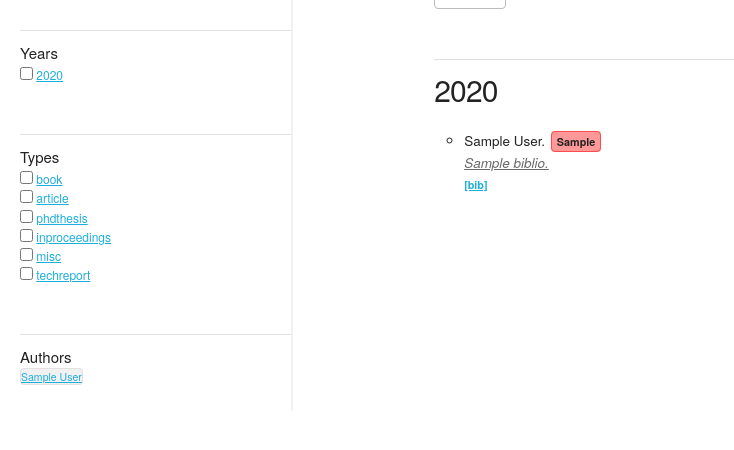
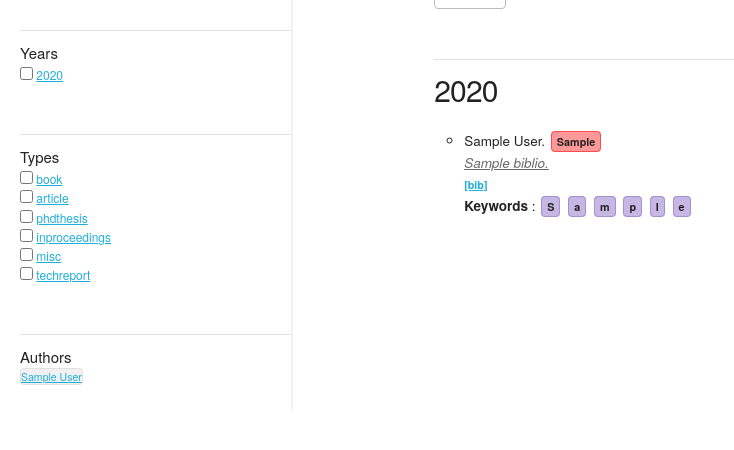
Before and after one commit to frapac/bibtex-browser, a Flask app: page /biblio in a window 1280 px wide. Shown: the part 180-630 px from the top of the page, without its empty margins (0-734 px from the left). Run offline with Flask 2, Linux system fonts and the light colour scheme; a user stored in the database is signed in; tables that the repository leaves empty hold one stand-in row (values such as "Sample post").

Commit message:
[FIX] Modification of articles data

```diff
--- a/apps/views.py
+++ b/apps/views.py
@@ -121,27 +121,23 @@ def add_entry():
 def update_entry():
     """Add a new entry to the bibliography."""
     form = BiblioForm()
+    article_name = request.environ["HTTP_REFERER"].split(":")[-1]
     if form.validate_on_submit():
-        con = sqlite3.connect(DB_NAME)
-        with con:
-            cur = con.cursor()
-            # TODO: factorize this code
-            cur.execute("UPDATE Biblio SET (?, ?, ?, ?, ?, ?, ?, ?, ?, ?, ?, ?) WHERE ID=?",
-                    [form.typ.data,
-                        "temp",
-                        form.author.data,
-                        form.title.data,
-                        form.year.data,
-                        "",
-                        "",
-                        form.journal.data,
-                        "",
-                        "",
-                        "",
-                        ""])
-        con.commit()
-
-        return redirect("/biblio")
+        article = BiblioEntry.query.filter_by(ID=form.ID.data).first()
+        print(article.keywords)
+        article.ID = form.ID.data
+        article.ENTRYTYPE = form.typ.data
+        article.authors = form.author.data
+        article.title = form.title.data
+        article.year = form.year.data
+        article.journal = form.journal.data
+        article.school = form.school.data
+        # article.pdf = form.ID.data
+        article.url = form.url.data
+        article.keywords = form.keywords.data
+        db.session.add(article)
+        db.session.commit()
+        return redirect("/biblio/article:" + article_name)
     return redirect("/biblio")
 
 
@@ -173,7 +169,7 @@ def display_article(idx):
     """Return bibtex entry with id *idx*."""
     bibdat = requests_db("SELECT * FROM Biblio WHERE ID=='{}'".format(idx))
 
-    keyword = bibdat[0].get("keyword", "").split(",")
+    keyword = bibdat[0].get("keywords", "").split(",")
 
     posts = Post.query.filter_by(article=idx).all()
     dposts = []
@@ -182,6 +178,7 @@ def display_article(idx):
     for p in posts:
         date = datetime.datetime.fromtimestamp(p.time).strftime("%d-%m-%Y")
         dposts.append({"author": p.author, "message": p.message, "date": date})
+
     templateVars = {
             "license_info": "Distributed under MIT license.",
             "title": "Article",
@@ -356,7 +353,7 @@ def format_bibdatabase(bib_database, year_filter=None,
 
         # process keywords:
         try:
-            bib["keyword"] = bib["keyword"].split(";")
+            bib["keywords"] = bib.get("keyword", None).split(";")
         except:
             pass
 
@@ -370,6 +367,7 @@ def format_bibdatabase(bib_database, year_filter=None,
 
     return templateVars
 
+
 @lm.user_loader
 def load_user(id):
     return User.query.get(int(id))
--- a/templates/references.html
+++ b/templates/references.html
@@ -12,7 +12,7 @@
 
       <hr/ class="ref">
       <ul  class="navlist" style="list-style-type: none;">
-		   Years
+           Years
         {% for y in years%}
          <li class="li-filter">
            <input type="checkbox" name="years" value="{{y}}" class="checkyear" {%if y in checked%} checked {% endif %}>
@@ -127,7 +127,7 @@
 
       <button id="myBtn">+</button>
 
-  	  <ul class="list-group">
+      <ul class="list-group">
 
         {% for y, refs in references%}
           <hr/>
@@ -145,9 +145,9 @@
               {% if r.link %}
                 <a href="{{r.link}}" class="elink"> <b> [url] </b> </a>
               {% endif %}
-              {% if r.keyword %}
+              {% if r.keywords%}
               <br/>
-              <b> Keywords </b>:{% for k in r.keyword%} <b class="keyword">{{k}}</b> {%endfor %}
+              <b> Keywords </b>:{% for k in r.keywords%} <b class="keyword">{{k}}</b> {%endfor %}
               {% endif %}
             </li>
             {% endfor %}
```
